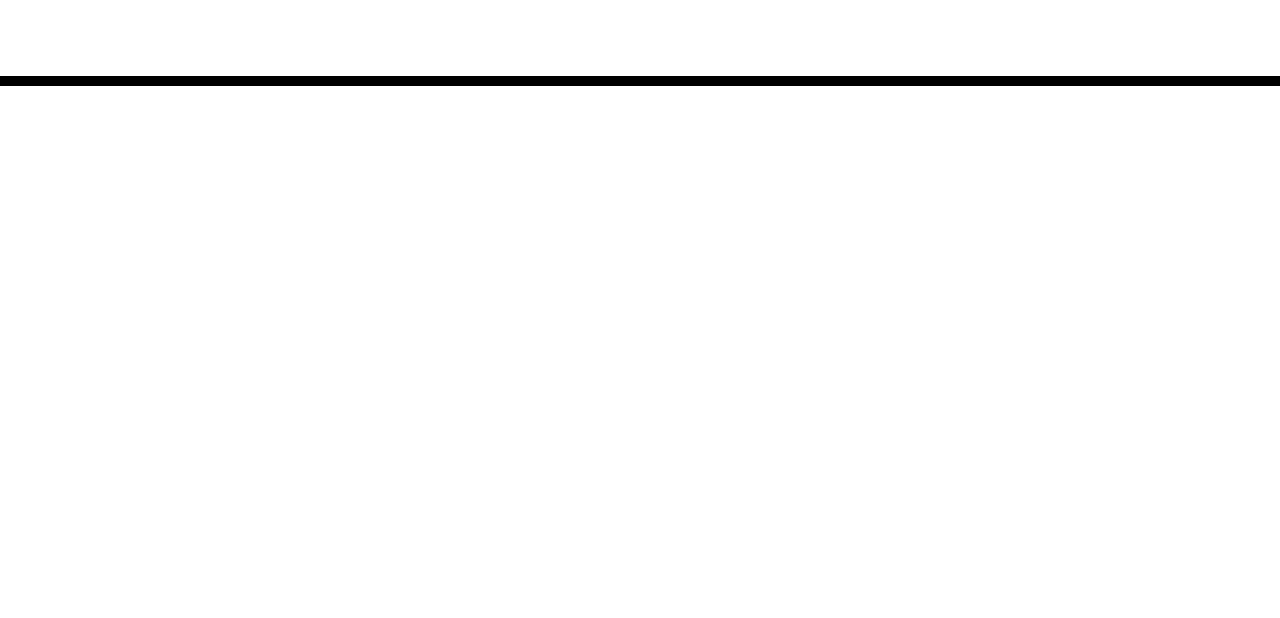
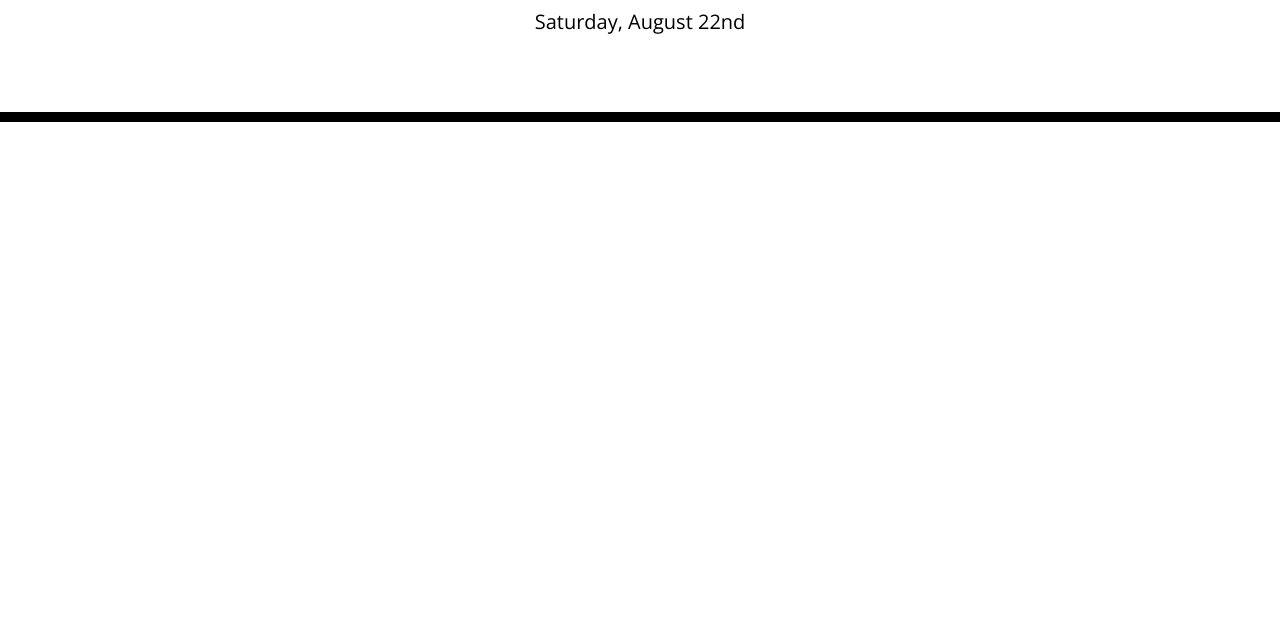
Before and after one commit to abbynf/workday-scheduler, a plain HTML site: page index.html in a window 1280 px wide. Shown: the part 182-800 px from the top of the page. Drawn offline with nearby package versions, Linux system fonts and the light colour scheme; files that its build step writes are made by us from their sources.

Commit message:
initialized script.js

```diff
--- a/index.html
+++ b/index.html
@@ -18,7 +18,7 @@
       href="https://fonts.googleapis.com/css?family=Open+Sans&display=swap"
       rel="stylesheet"
     />
-    <link rel="stylesheet" href="style.css" />
+    <link rel="stylesheet" href="./Assets/style.css" />
     <title>Work Day Scheduler</title>
   </head>
 
@@ -29,10 +29,28 @@
       <p id="currentDay" class="lead"></p>
     </header>
     <div class="container">
-      <!-- Timeblocks go here -->
+      <!-- TIMEBLOCKS GO HERE -->
+      <!-- Each timeblock has a row with three columns in it: one for the time, one for the textarea, and one for the save button -->
+      <!-- It is all dynamically created with jQuery -->
+
+
+    </div>
     </div>
 
     <script src="https://code.jquery.com/jquery-3.4.1.min.js"></script>
     <script src="https://cdnjs.cloudflare.com/ajax/libs/moment.js/2.24.0/moment.min.js"></script>
+
+    <script>
+
+    // this command updates the date at the top of the application
+    var currentDate = moment().format('dddd, MMMM Do');
+    console.log(currentDate);
+    $("#currentDay").text(currentDate);
+
+    // This loop creates a div for the row, three divs for the columns
+    // for (i == 0; i<)
+
+
+    </script>
   </body>
 </html>
```
Also changed, not shown: Develop/script.js (added).
